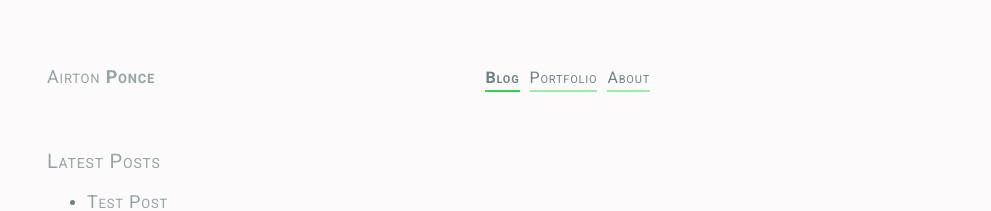
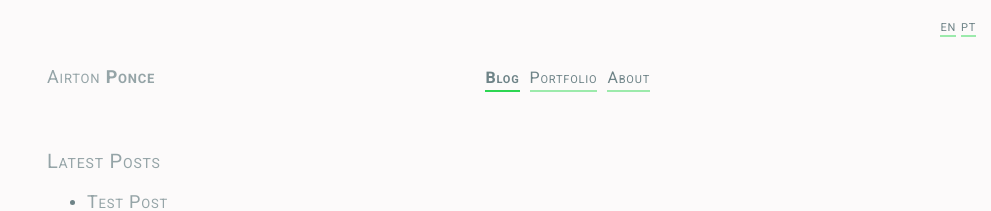
Before and after one commit to APonce911/jekyll-mywebsite, a Jekyll site: the page built from index.html, in a window 1280 px wide. Shown: the top 211 px of the page, without its empty margins (289-1280 px from the left). Built offline with Jekyll 4.4.1, drawn with Linux system fonts in a browser that asks for light colours; nearby versions of some CDN libraries.

Commit message:
translation based on ref variabe for pages and posts

```diff
--- a/_includes/language-box.html
+++ b/_includes/language-box.html
@@ -1,13 +1,14 @@
-<!-- {# assign postsTrans = site.posts | where:"page-n-post-ref", page.page-n-post-ref | sort: 'lang' %} -->
+{% assign posts = site.posts | where:"ref", page.ref | sort: 'lang' %}
 {% assign pages = site.pages | where:"ref", page.ref | sort: 'lang' %}
-{% assign posts = site.posts | where:"ref", page.ref | sort: 'lang' %}
-{% assign links = pages | plus: posts %}
 
 <div class="language-box">
-  <!-- {% assign lang = site.data.languages %} -->
-  <!-- <a href="{{site.url}}{{lang['en'].base}}{{page.page-link}}" {% if page.lang == 'en' %}class="current"{% endif %}>{{ lang['en'].code }}</a> | -->
-  <!-- <a href="{{site.url}}{{lang['pt'].base}}{{page.page-link}}" {% if page.lang == 'pt' %}class="current"{% endif %}>{{ lang['pt'].code }}</a> -->
-  {% for link in links %}
-    <a href="{{ site.base-url }}{{ link.url }}">{{ link.lang }}</a>
-  {% endfor %}
+  {% if page.layout == "post" %}
+    {% for link in posts %}
+      <a href="{{ site.base-url }}{{ link.url }}">{{ link.lang }}</a>
+    {% endfor %}
+  {% elsif page.layout == "default" %}
+    {% for link in pages %}
+      <a href="{{ site.base-url }}{{ link.url }}">{{ link.lang }}</a>
+    {% endfor %}
+  {% endif %}
 </div>
```
